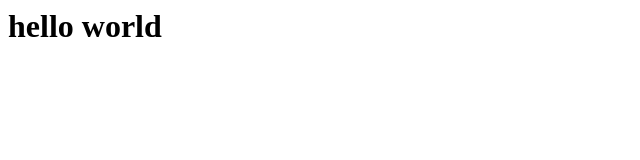
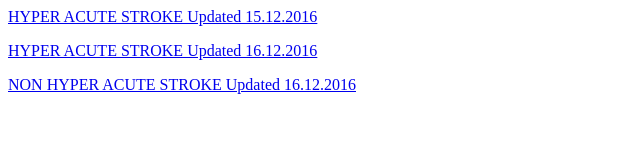
Before and after one commit to msveiven/bodyparts, a plain HTML site: page index.html in a window 1280 px wide. Shown: the whole page, without its empty margins (0-640 px from the left). Drawn offline with Linux system fonts and the light colour scheme.

Commit message:
Update index.html

```diff
--- a/index.html
+++ b/index.html
@@ -1,3 +1,10 @@
 <DOCTYPE! html>
 
-  <h1>hello world</h1>
+  <p><A HREF = "file:///C:/Users/msveiven/PycharmProjects/untitled/HYPER ACUTE STROKE Updated 15.12.2016.htm">HYPER ACUTE STROKE Updated 15.12.2016</A>
+  </p>
+  <p>
+  <A HREF = "file:///C:/Users/msveiven/PycharmProjects/untitled/HYPER ACUTE STROKE Updated 16.12.2016.htm">HYPER ACUTE STROKE Updated 16.12.2016</A>
+  </p>
+  <p>
+  <A HREF = "file:///C:/Users/msveiven/PycharmProjects/untitled/NON HYPER ACUTE STROKE Updated 16.12.2016.htm">NON HYPER ACUTE STROKE Updated 16.12.2016</A>
+  </p
```
